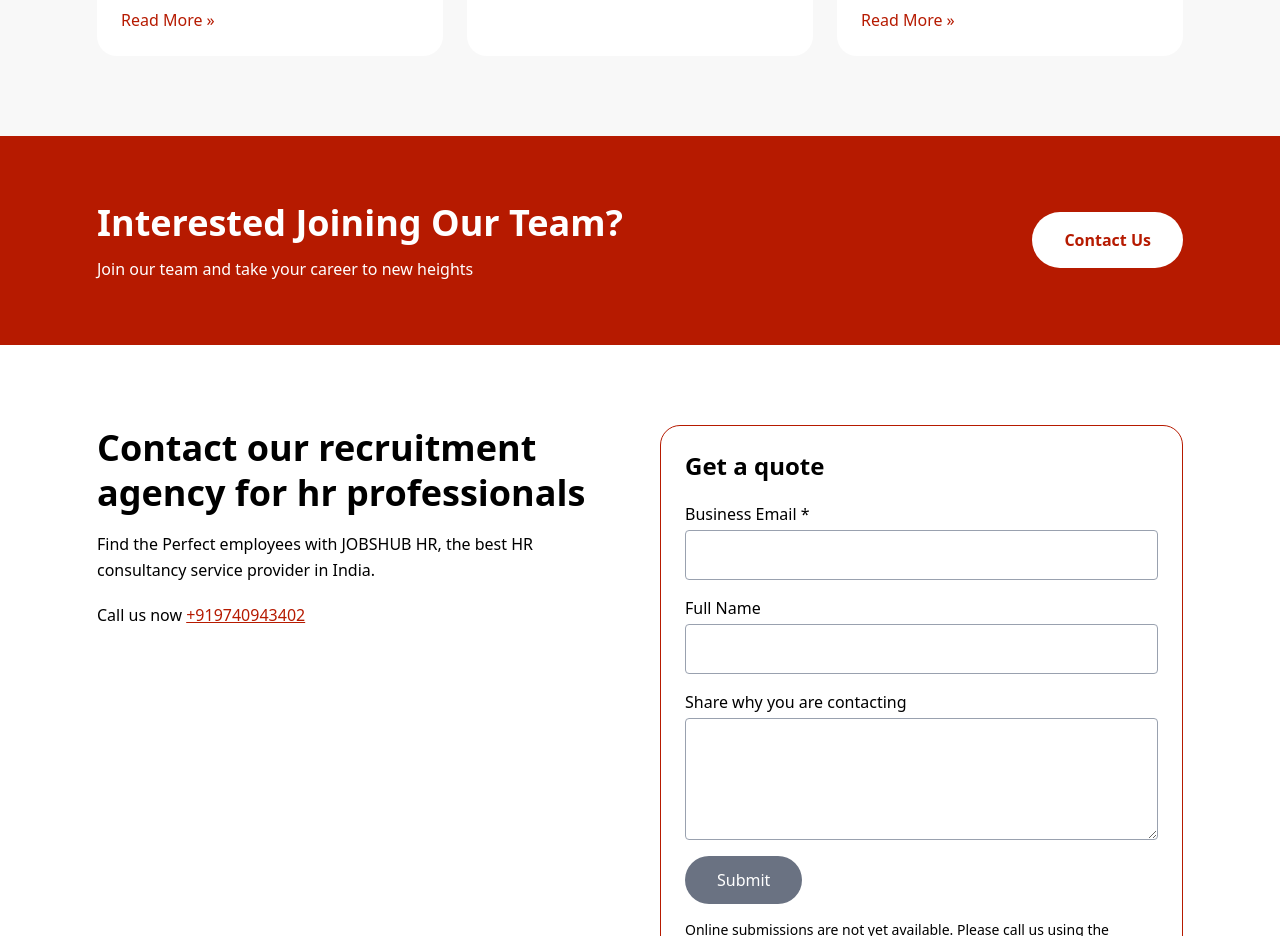
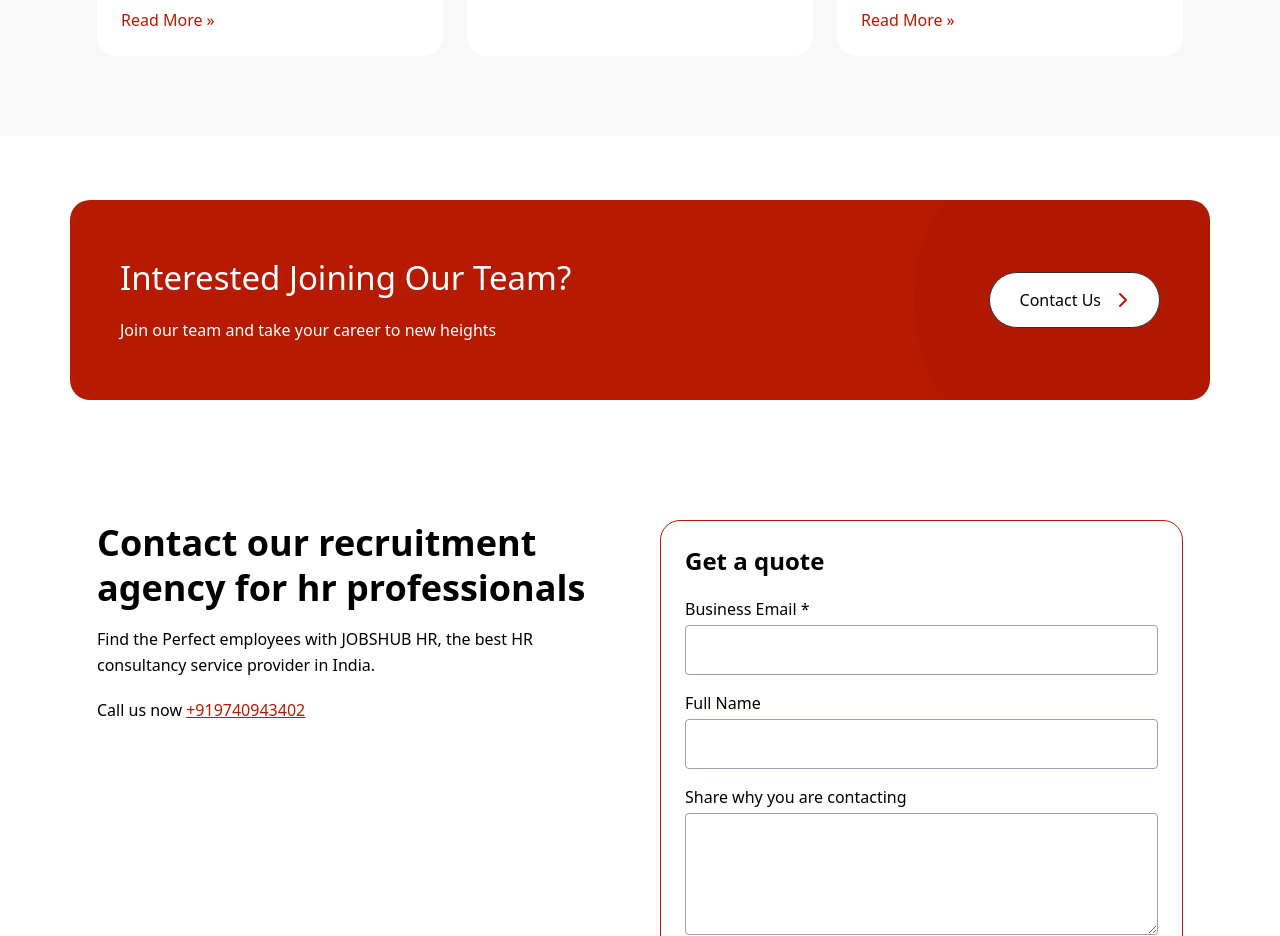
Before and after one commit to Yashwanth1228/JobsHub-HR, a Next.js app: page / in a window 1280 px wide. Shown: the part 5811-6747 px from the top of the page. Built offline with nearby package versions, Linux system fonts and the light colour scheme.

Commit message:
Interested Joining Our Team? section

```diff
--- a/src/components/home/HomeSections.js
+++ b/src/components/home/HomeSections.js
@@ -90,7 +90,16 @@ export default function HomeSections() {
 
       <section aria-labelledby="blog-heading" className="bg-[#f8f8f8] py-16 md:py-20"><div className={wrap}><h2 id="blog-heading" className={heading}>Our Blog</h2><div className="mt-8 grid gap-6 md:grid-cols-2 lg:grid-cols-3">{posts.map(post => <article key={post.href} className="overflow-hidden rounded-[20px] bg-white"><Link href={post.href} className="block focus-visible:outline-2 focus-visible:outline-[#b61a00]"><Image src={img(post.image)} alt="" width={300} height={200} sizes="(max-width: 767px) 90vw, 33vw" className="aspect-[3/2] w-full object-cover" /></Link><div className="p-6"><h3 className="text-xl font-semibold"><Link href={post.href} className="focus-visible:outline-2 focus-visible:outline-[#b61a00]">{post.title}</Link></h3><Link href={post.href} aria-label={`Read more about ${post.title}`} className="mt-4 inline-block text-[#b61a00] focus-visible:outline-2">Read More »</Link></div></article>)}</div></div></section>
 
-      <section aria-labelledby="joining-heading" className="bg-[#b61a00] py-16 text-white"><div className={`${wrap} flex flex-col items-start justify-between gap-6 md:flex-row md:items-center`}><div><h2 id="joining-heading" className={heading}>Interested Joining Our Team?</h2><p className="mt-3">Join our team and take your career to new heights</p></div><Link href="/contact-us/" className="rounded-full bg-white px-8 py-4 font-semibold text-[#b61a00] focus-visible:outline-2 focus-visible:outline-offset-4 focus-visible:outline-white">Contact Us</Link></div></section>
+      <section aria-labelledby="joining-heading" className="bg-white px-6 pt-12 pb-8 md:px-8 md:pt-16 md:pb-10">
+        <div className="relative mx-auto flex min-h-[200px] max-w-[1140px] flex-col items-start justify-center gap-8 overflow-hidden rounded-[20px] bg-[#b61a00] px-8 py-10 text-white md:min-h-[200px] md:flex-row md:items-center md:justify-between md:px-[50px]">
+          <span aria-hidden="true" className="pointer-events-none absolute -right-16 top-1/2 h-[360px] w-[360px] -translate-y-1/2 rounded-full bg-black/[0.03]" />
+          <div className="relative">
+            <h2 id="joining-heading" className="text-3xl leading-tight font-normal md:text-[33px]">Interested Joining Our Team?</h2>
+            <p className="mt-5">Join our team and take your career to new heights</p>
+          </div>
+          <Link href="/contact-us/" className="relative inline-flex shrink-0 items-center gap-4 rounded-full border border-[#313131] bg-white px-[30px] py-[15px] font-normal text-black focus-visible:outline-2 focus-visible:outline-offset-4 focus-visible:outline-white">Contact Us <svg aria-hidden="true" width="12" height="16" viewBox="0 0 12 16" fill="none"><path d="m3 2 6 6-6 6" stroke="#b61a00" strokeWidth="2" strokeLinecap="round" strokeLinejoin="round" /></svg></Link>
+        </div>
+      </section>
 
       <section aria-labelledby="contact-heading" className="py-16 md:py-20"><div className={`${wrap} grid gap-10 md:grid-cols-2`}><div><h2 id="contact-heading" className={heading}>Contact our recruitment agency for hr professionals</h2><p className="mt-4 leading-relaxed">Find the Perfect employees with JOBSHUB HR, the best HR consultancy service provider in India.</p><p className="mt-5">Call us now <a className="text-[#b61a00] underline" href="tel:+919740943402">+919740943402</a></p></div><div className="rounded-[20px] border border-[#b61a00] p-6"><h3 className="text-2xl font-semibold">Get a quote</h3><form className="mt-5"><fieldset disabled className="grid gap-4"><label>Business Email <span aria-hidden="true">*</span><input type="email" name="email" required className="mt-1 block w-full rounded border border-gray-400 p-3" /></label><label>Full Name<input type="text" name="name" className="mt-1 block w-full rounded border border-gray-400 p-3" /></label><label>Share why you are contacting<textarea name="message" rows={4} className="mt-1 block w-full rounded border border-gray-400 p-3" /></label><button type="button" disabled className="w-fit cursor-not-allowed rounded-full bg-gray-500 px-8 py-3 text-white">Submit</button></fieldset><p className="mt-4 text-sm">Online submissions are not yet available. Please call us using the number above.</p></form></div></div></section>
 
```
